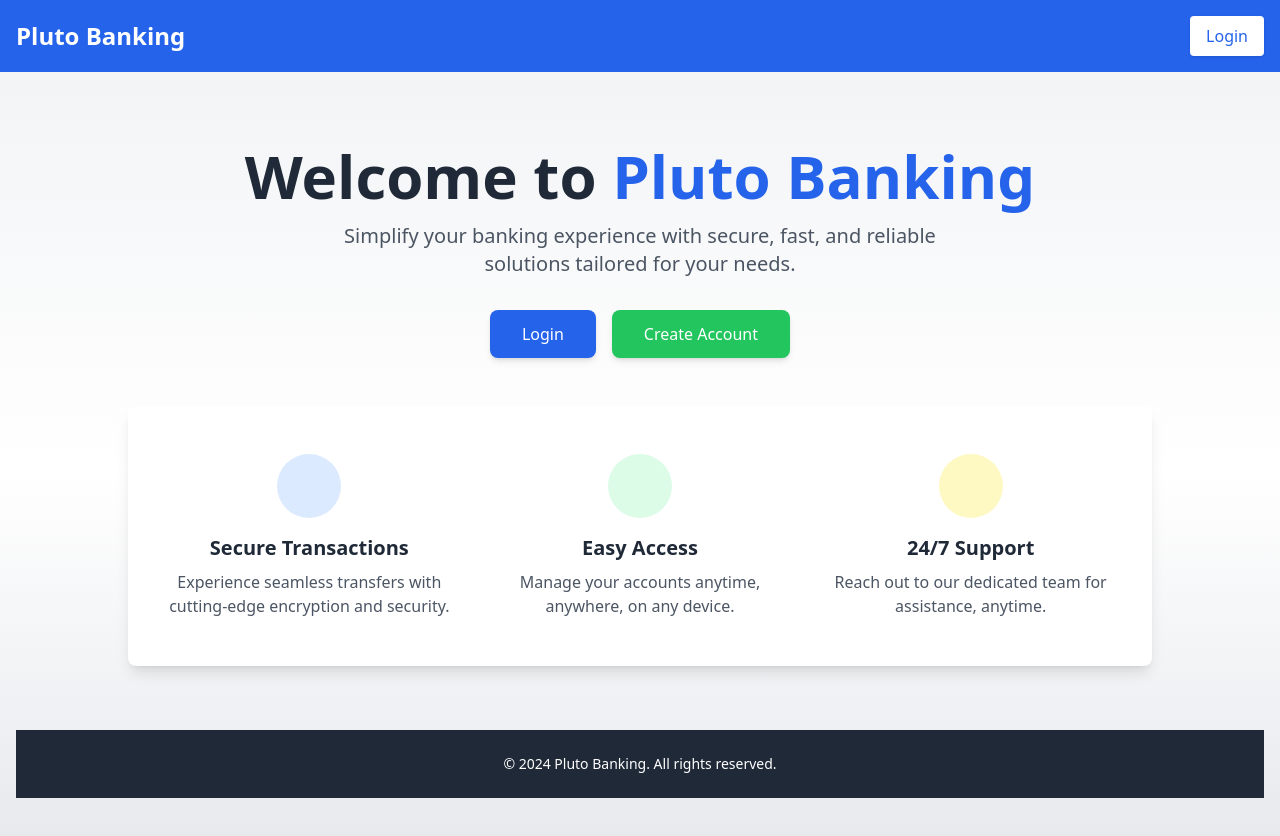
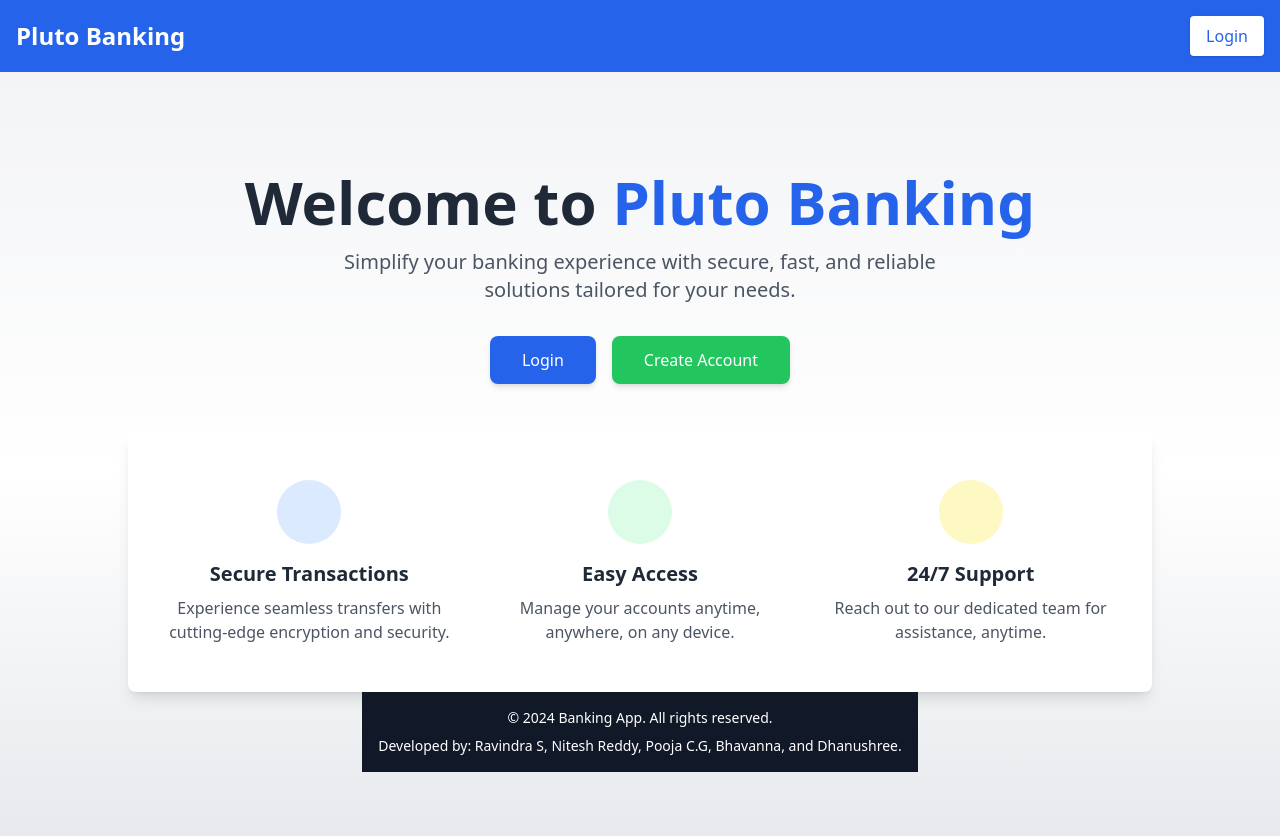
Before and after one commit to ravindraogg/Banking-Management-System, a React (Vite) app in the folder frontend/banking-management/: page / in a window 1280 px wide. Shown: the top 836 px of the page. Built offline with nearby package versions, Linux system fonts and the light colour scheme.

Commit message:
Update Home.jsx

```diff
--- a/frontend/banking-management/src/pages/Home.jsx
+++ b/frontend/banking-management/src/pages/Home.jsx
@@ -60,11 +60,14 @@ const Home = () => {
             </p>
           </div>
         </section>
-        <footer className="w-full bg-gray-800 py-6 text-white mt-16">
-          <div className="text-center">
-            <p className="text-sm">&copy; 2024 Pluto Banking. All rights reserved.</p>
-          </div>
-        </footer>
+        <footer className="bg-gray-900 text-white p-4 text-center">
+      <p className="text-sm">
+        &copy; {new Date().getFullYear()} Banking App. All rights reserved.
+      </p>
+      <p className="text-sm mt-2">
+        Developed by: Ravindra S, Nitesh Reddy, Pooja C.G, Bhavanna, and Dhanushree.
+      </p>
+    </footer>
       </div>
     </>
   );
```
